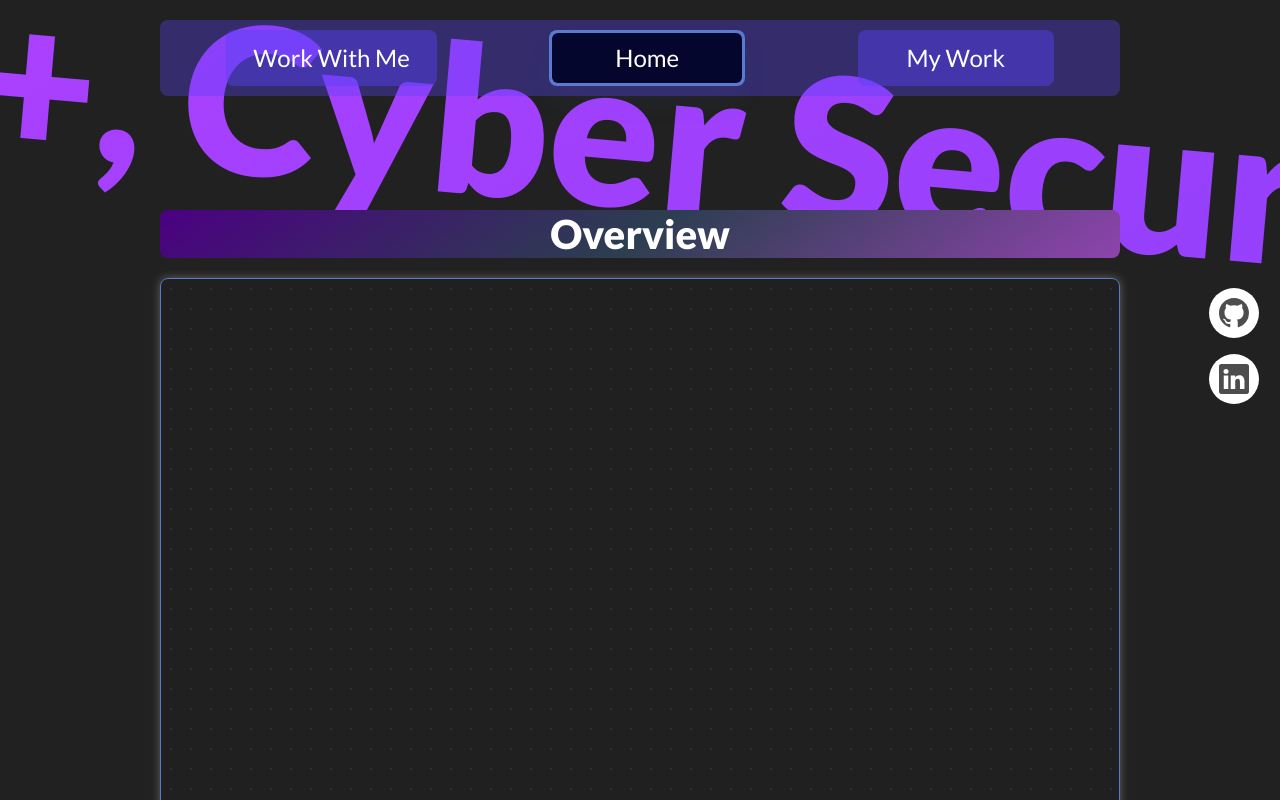
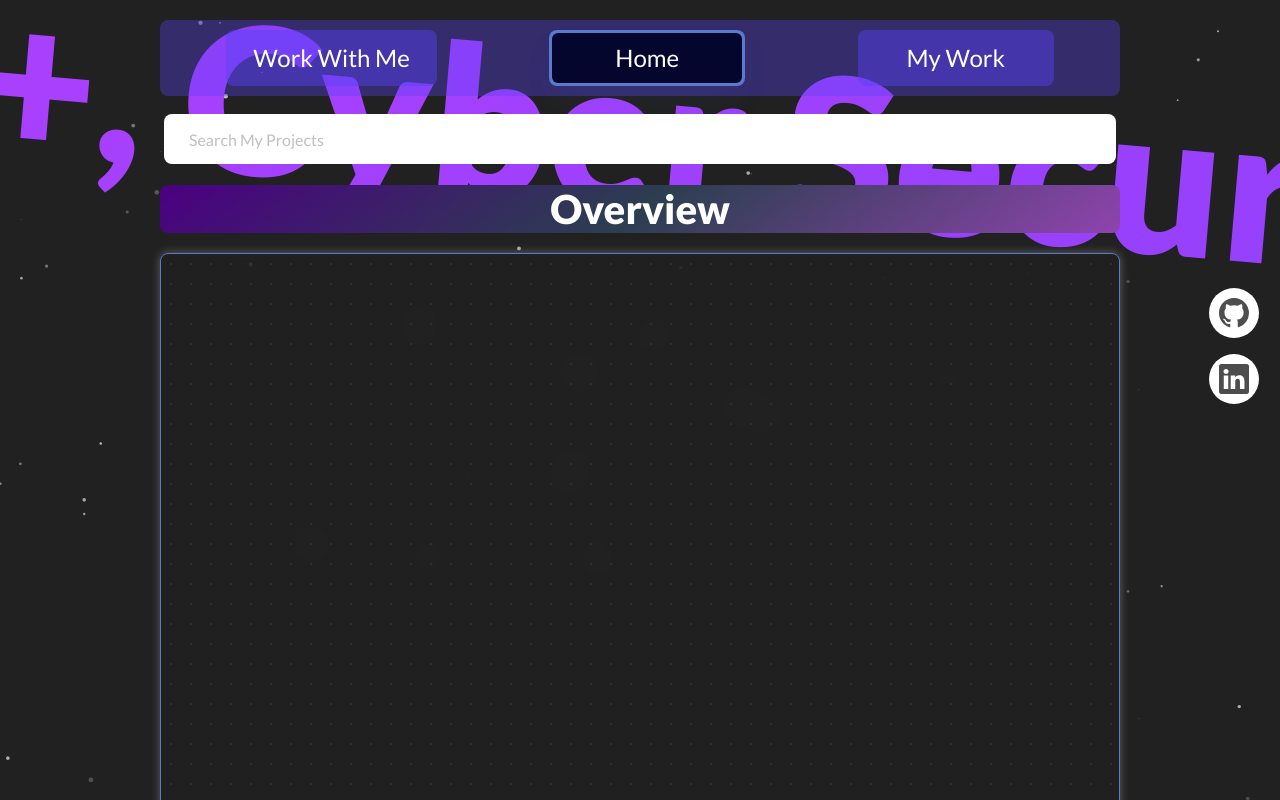
Before and after one commit to nathanmaglasang06/Portfolio, a plain HTML site: page My Work.html in a window 1280 px wide. Shown: the top 800 px of the page. Drawn offline with Linux system fonts and the light colour scheme.

Commit message:
Starting Work on My Work Page

```diff
--- a/My Work.html
+++ b/My Work.html
@@ -76,7 +76,19 @@
         <div class="tooltip">LinkedIn</div>
       </li>
     </ul>
-    <div class="Content">
+      <canvas id="particleCanvas"></canvas>
+
+        <div class="input-wrapper mywork">
+          <input
+            type="text"
+            name="company"
+            placeholder="Search My Projects"
+            class="contact-inputs mywork"
+            required
+          />
+        </div>
+
+    <div class="Content mywork">
       <div class="header">Overview</div>
       <div class="dot-pattern-demo">
         <div class="dot-pattern"></div>
--- a/assets/source/style.css
+++ b/assets/source/style.css
@@ -36,6 +36,14 @@ body.contact-page {
   flex-direction: column;
   align-items: start;
   gap: 20px;
+}
+.input-wrapper.mywork {
+  position: absolute;
+  align-self: center;
+  top: 110px;
+  width: 75%;
+  z-index: 3;
+
 }
 .contact-left-title {
   font-size: 40px;
@@ -63,6 +71,11 @@ body.contact-page {
   padding-left: 25px;
   border-radius: 8px;
   border: 4px solid;
+}
+.contact-inputs.mywork{
+width: 100%;
+
+
 }
 .contact-left textarea {
   height: 140px;
@@ -411,6 +424,10 @@ textarea.contact-inputs {
   margin-top: 200px;
   margin-bottom: 200px;
   overflow-y: auto;
+}
+.Content.mywork{
+  margin-top: 175px;
+
 }
 
 .Content .dot-pattern-demo .dotsub {
```
